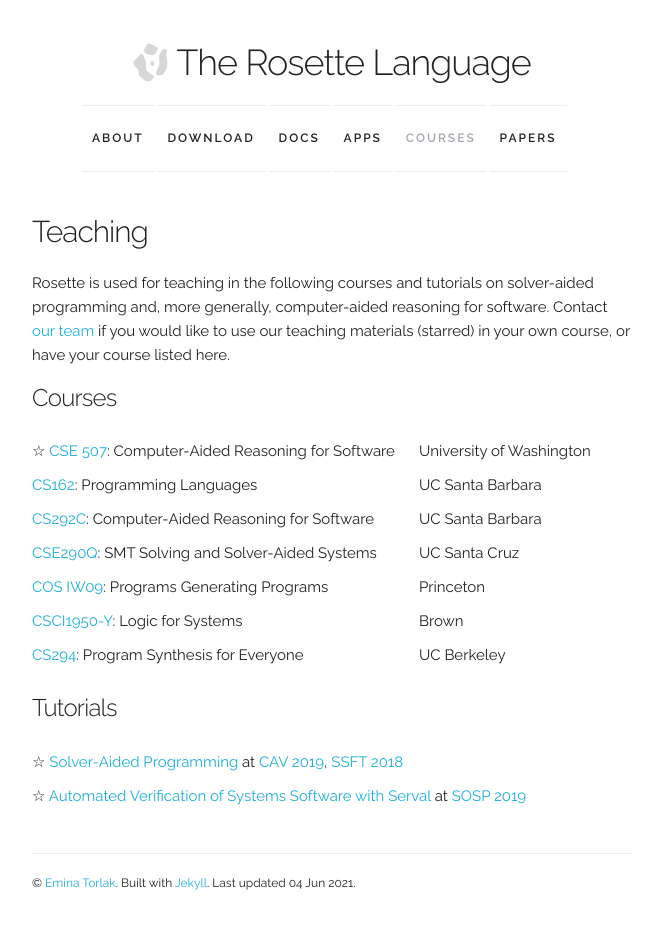
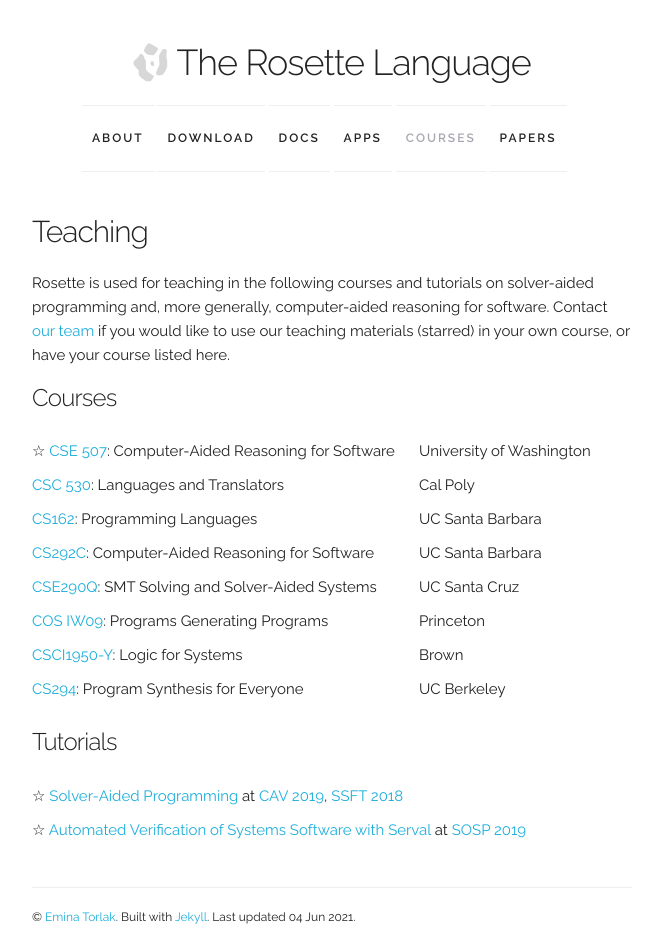
Before and after one commit to emina/rosette, a Jekyll site: the page built from courses.md, in a window 1280 px wide. Shown: the whole page, without its empty margins (308-967 px from the left). Built offline with Jekyll 4.4.1, drawn with Linux system fonts in a browser that asks for light colours; nearby versions of some CDN libraries; before the commit the page ends 905 px from its top, so only the background shows below that.

Commit message:
add a course

```diff
--- a/_data/courses.json
+++ b/_data/courses.json
@@ -6,6 +6,13 @@
     "unsat": true,
     "url": "https://courses.cs.washington.edu/courses/cse507/19au/index.html",
     "terms": [ "19au", "19wi", "18sp", "17wi", "16sp", "14au" ]},
+
+  { "course": "CSC 530",
+    "title": "Languages and Translators",
+    "level": "graduate",
+    "institution": "Cal Poly",
+    "url": "https://www.brinckerhoff.org/clements/2214-csc530",
+    "terms": [ "21sp" ]},
 
   { "course": "CS162",
       "title": "Programming Languages",
```
